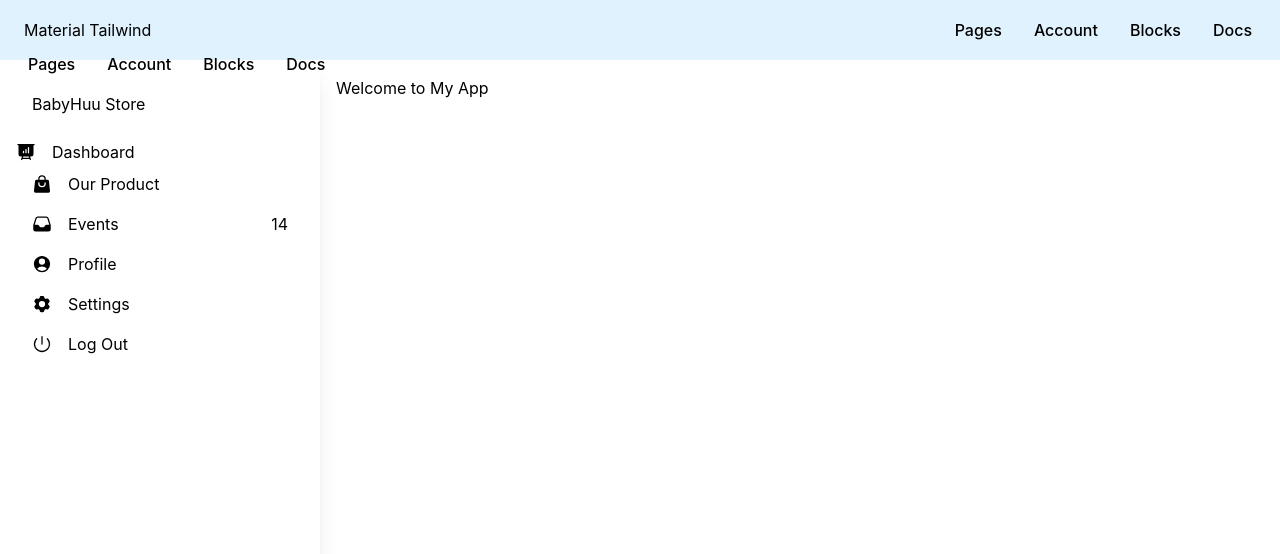
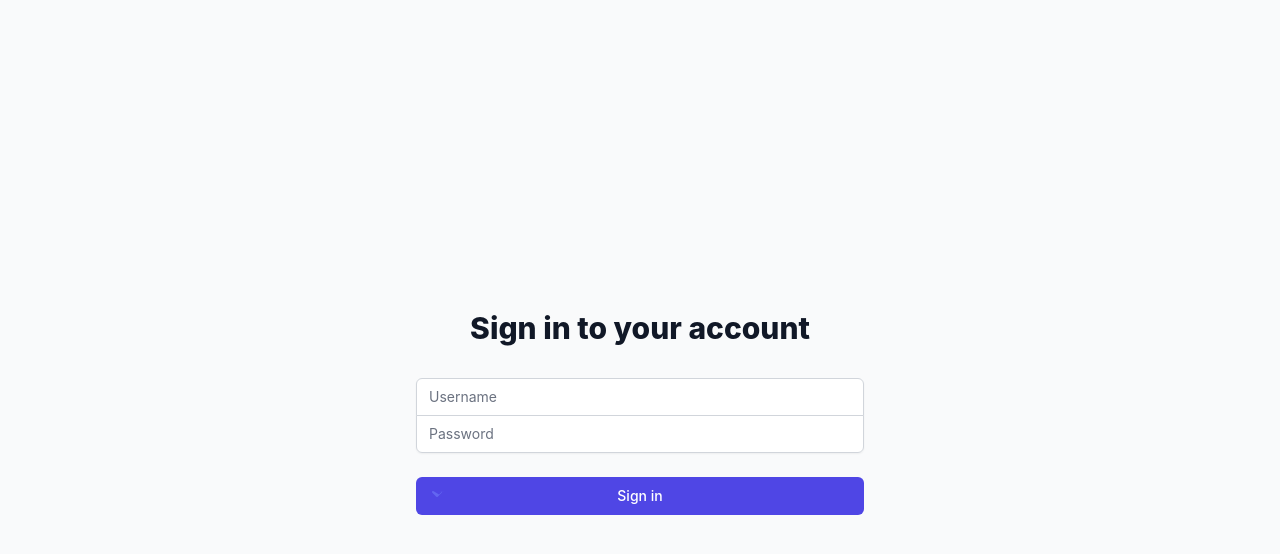
Before and after one commit to edo2019/edoSys_react, a React (Create React App) app: page / in a window 1280 px wide. Shown: the top 554 px of the page. Built offline with nearby package versions, Linux system fonts and the light colour scheme.

Commit message:
navigations applications

```diff
--- a/package.json
+++ b/package.json
@@ -10,6 +10,7 @@
     "@testing-library/user-event": "^13.5.0",
     "react": "^18.2.0",
     "react-dom": "^18.2.0",
+    "react-router-dom": "^6.22.3",
     "react-scripts": "5.0.1",
     "web-vitals": "^2.1.4"
   },
--- a/src/App.js
+++ b/src/App.js
@@ -1,19 +1,25 @@
 import React from "react";
-import DefaultSidebar from "./DefaultSidebar";
-import NavbarSimple from "./NavbarSimple";
+import { BrowserRouter, Routes, Route } from "react-router-dom";
+import Login from "./Components/Login";
+import Layout from "./Components/Layout";
+//import Dashboard from "./Dashboard"; // Import the Dashboard component
 
 function App() {
   return (
-   <div className="flex flex-col h-screen">
-     <NavbarSimple />
-    <div className="flex flex-1">
-      <DefaultSidebar />
-      <main className="flex-grow p-4">
-        {/* Your content here */}
-        <h1>Welcome to My App</h1>
-      </main>
-    </div>
-     </div>
+    <BrowserRouter>
+      <Routes>
+        <Route path="/" element={<Login />} /> {/* Login page route */}
+        <Route
+          path="/Layout"
+          element={
+
+              <Layout />
+          }
+        />{" "}
+        {/* sidebar route */}
+        {/* Add more routes for other pages here */}
+      </Routes>
+    </BrowserRouter>
   );
 }
 
--- /dev/null
+++ b/src/AuthContext.js
@@ -0,0 +1,22 @@
+import React, { createContext, useState } from "react";
+
+export const AuthContext = createContext({
+  isLoggedIn: false, // Initial login state
+  setIsLoggedIn: () => {}, // Placeholder function for updating state
+});
+
+// Provider component to manage login state
+export const AuthContextProvider = ({ children }) => {
+  const [isLoggedIn, setIsLoggedIn] = useState(false);
+
+  const handleLogin = () => {
+    // Simulate login logic (replace with your actual authentication process)
+    setIsLoggedIn(true);
+  };
+
+  return (
+    <AuthContext.Provider value={{ isLoggedIn, handleLogin }}>
+      {children}
+    </AuthContext.Provider>
+  );
+};
--- /dev/null
+++ b/src/Components/AppRoutes.js
@@ -0,0 +1,20 @@
+import React from "react";
+import { Routes, Route, BrowserRouter as Router } from "react-router-dom";
+import Login from "./Login";
+//import Dashboard from "./Dashboard"; // Import the Dashboard component
+import DefaultSidebar from "../DefaultSidebar";
+
+function AppRoutes() {
+  return (
+    <Router>
+      <Routes>
+        <Route path="/" element={<Login />} /> {/* Login page route */}
+        <Route path="/sidebar" element={<DefaultSidebar />} />{" "}
+        {/* Dashboard route */}
+        {/* Add more routes for other pages here */}
+      </Routes>
+    </Router>
+  );
+}
+
+export default AppRoutes;
--- /dev/null
+++ b/src/Components/Layout.jsx
@@ -0,0 +1,15 @@
+import React from "react";
+import DefaultSidebar from "./DefaultSidebar";
+import NavbarSimple from "./NavbarSimple";
+
+const Layout=()=>{
+
+return(
+    <div className="layout-container">
+    <NavbarSimple />
+    <DefaultSidebar />
+    <main> {/* Placeholder for your main content */} </main>
+  </div>
+);
+};
+export default Layout;
--- /dev/null
+++ b/src/Components/Login.js
@@ -0,0 +1,86 @@
+import React from "react";
+import { useNavigate } from "react-router-dom";
+
+function Login() {
+  const navigate = useNavigate();
+
+  const handleLogin = () => {
+    // Perform login logic here
+    // If login is successful, navigate to the dashboard page
+    navigate("/Layout");
+  };
+
+  return (
+    <div className="min-h-screen flex items-center justify-center bg-gray-50 py-12 px-4 sm:px-6 lg:px-8">
+      <div className="max-w-md w-full space-y-8">
+        <div>
+          <h2 className="mt-6 text-center text-3xl font-extrabold text-gray-900">
+            Sign in to your account
+          </h2>
+        </div>
+        <form className="mt-8 space-y-6" onSubmit={handleLogin}>
+          <div className="rounded-md shadow-sm -space-y-px">
+            {/* Username and password inputs */}
+            {/* Replace these inputs with your actual login form fields */}
+            <div>
+              <label htmlFor="username" className="sr-only">
+                Username
+              </label>
+              <input
+                id="username"
+                name="username"
+                type="text"
+                autoComplete="username"
+                required
+                className="appearance-none rounded-none relative block w-full px-3 py-2 border border-gray-300 placeholder-gray-500 text-gray-900 rounded-t-md focus:outline-none focus:ring-indigo-500 focus:border-indigo-500 focus:z-10 sm:text-sm"
+                placeholder="Username"
+              />
+            </div>
+            <div>
+              <label htmlFor="password" className="sr-only">
+                Password
+              </label>
+              <input
+                id="password"
+                name="password"
+                type="password"
+                autoComplete="current-password"
+                required
+                className="appearance-none rounded-none relative block w-full px-3 py-2 border border-gray-300 placeholder-gray-500 text-gray-900 rounded-b-md focus:outline-none focus:ring-indigo-500 focus:border-indigo-500 focus:z-10 sm:text-sm"
+                placeholder="Password"
+              />
+            </div>
+          </div>
+
+          <div>
+            {/* Login button */}
+            <button
+              onClick={handleLogin}
+              //type="submit"
+              className="group relative w-full flex justify-center py-2 px-4 border border-transparent text-sm font-medium rounded-md text-white bg-indigo-600 hover:bg-indigo-700 focus:outline-none focus:ring-2 focus:ring-offset-2 focus:ring-indigo-500"
+            >
+              <span className="absolute left-0 inset-y-0 flex items-center pl-3">
+                <svg
+                  className="h-5 w-5 text-indigo-500 group-hover:text-indigo-400"
+                  xmlns="http://www.w3.org/2000/svg"
+                  viewBox="0 0 20 20"
+                  fill="currentColor"
+                  aria-hidden="true"
+                >
+                  <path
+                    fillRule="evenodd"
+                    d="M11.293 5.293a1 1 0 011.414 1.414l-4 4a1 1 0 01-1.414 0l-4-4a1 1 0 111.414-1.414L10 8.586l3.293-3.293a1 1 0 011.414 0z"
+                    clipRule="evenodd"
+                  />
+                </svg>
+              </span>
+              Sign in
+            </button>
+          </div>
+        </form>
+      </div>
+    </div>
+  );
+}
+
+export default Login;
--- a/src/NavbarSimple.js
+++ b/src/Components/NavbarSimple.js
@@ -1,7 +1,7 @@
 import React from "react";
 import {
   Navbar,
-  Collapse,
+  // Collapse,
   Typography,
   IconButton,
 } from "@material-tailwind/react";
@@ -20,7 +20,7 @@ function NavList() {
           href="#"
           className="flex items-center hover:text-blue-500 transition-colors"
         >
-          Pages
+          Our Customers
         </a>
       </Typography>
       <Typography
@@ -33,7 +33,7 @@ function NavList() {
           href="#"
           className="flex items-center hover:text-blue-500 transition-colors"
         >
-          Account
+          Contacts
         </a>
       </Typography>
       <Typography
@@ -46,7 +46,7 @@ function NavList() {
           href="#"
           className="flex items-center hover:text-blue-500 transition-colors"
         >
-          Blocks
+          About us
         </a>
       </Typography>
       <Typography
@@ -59,7 +59,7 @@ function NavList() {
           href="#"
           className="flex items-center hover:text-blue-500 transition-colors"
         >
-          Docs
+          Location
         </a>
       </Typography>
     </ul>
@@ -89,9 +89,9 @@ export function NavbarSimple() {
           variant="h6"
           className="mr-4 cursor-pointer py-1.5 text-black"
         >
-          Material Tailwind
+          BabyHuu Store Management System
         </Typography>
-        <div className="hidden lg:block">
+        <div className="">
           <NavList />
         </div>
         <IconButton
@@ -107,9 +107,6 @@ export function NavbarSimple() {
           )}
         </IconButton>
       </div>
-      <Collapse open={openNav}>
-        <NavList />
-      </Collapse>
     </Navbar>
   );
 }
--- a/tailwind.config.js
+++ b/tailwind.config.js
@@ -5,7 +5,10 @@ module.exports = {
     extend: {
       colors: {
         primary: "#007bff", // Custom blue color
+        primary: {"50":"#eff6ff","100":"#dbeafe","200":"#bfdbfe","300":"#93c5fd","400":"#60a5fa","500":"#3b82f6",
+        "600":"#2563eb","700":"#1d4ed8","800":"#1e40af","900":"#1e3a8a","950":"#172554"}
       },
+
       spacing: {
         "half-screen": "calc(50vh - 4rem)", // Custom spacing value
       },
```
Also changed, not shown: src/Components/DefaultSidebar.js (renamed from src/DefaultSidebar.js), 1 other file (tests, documents, lock files or other folders).
